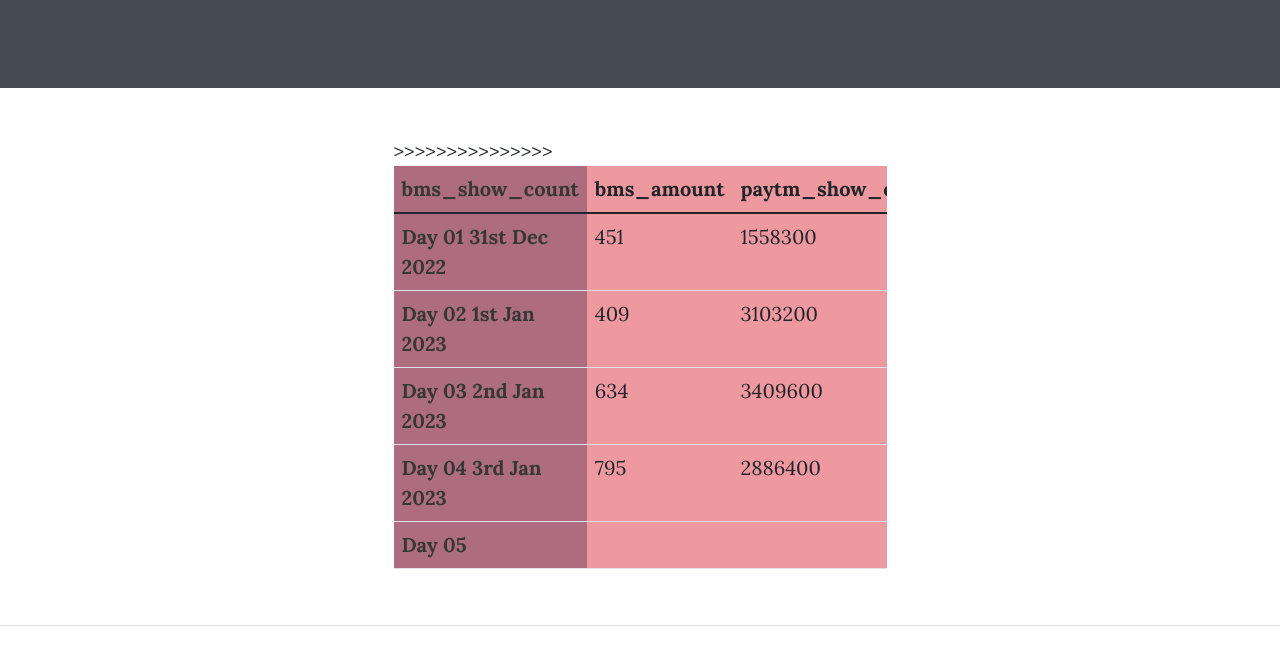
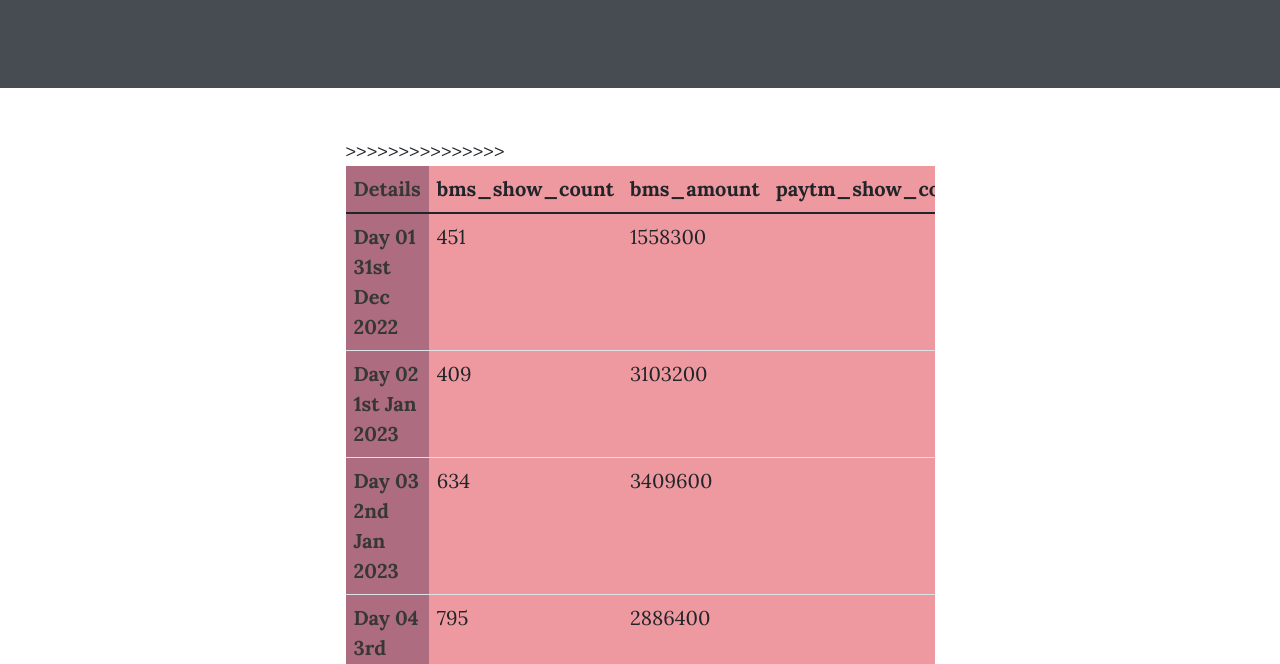
Before and after one commit to meppadiyan/pages, a plain HTML site: page 2023/2/malikappuram-boxoffice.html in a window 1280 px wide. Shown: the part 780-1444 px from the top of the page. Drawn offline with nearby package versions, Linux system fonts and the light colour scheme; a script that the page names is missing.

Commit message:
published from app

```diff
--- a/2023/2/malikappuram-boxoffice.html
+++ b/2023/2/malikappuram-boxoffice.html
@@ -56,13 +56,10 @@
             <div class="container px-4 px-lg-5">
                 <div class="row gx-4 gx-lg-5 justify-content-center">
                     <div class="col-md-10 col-lg-8 col-xl-7">
-                        <div class="container">
-                        <div class="row">
-                          <div class="col">
-                            <div class="table-responsive">
+                        <div class="table-responsive">
                               <table class="table table-hover">
-                              <thead><tr><th scope='col'>bms_show_count</th><th scope='col'>bms_amount</th><th scope='col'>paytm_show_count</th><th scope='col'>paytm_amount</th><th scope='col'>source</th></tr></thead>
-                              <tbody><tr><th>Day 01
+                                  <thead><tr><th scope='col'>Details</th><th scope='col'>bms_show_count</th><th scope='col'>bms_amount</th><th scope='col'>paytm_show_count</th><th scope='col'>paytm_amount</th><th scope='col'>source</th></tr></thead>
+                                  <tbody><tr><th>Day 01
 31st Dec 2022</th><td>451</td><td>1558300</td><td></td>><td></td>><td><a href='https://github.com/HedCET/bms/blob/main/Malikappuram/96e810.2022-12-31.csv'>github.com</a>,<a href='
 https://github.com/HedCET/paytm-movies/blob/main/Malikappuram/96e810.2022-12-31.csv'>github.com</a>,</td></tr><tr><th>Day 02
 1st Jan 2023</th><td>409</td><td>3103200</td><td></td>><td></td>><td><a href='https://github.com/HedCET/bms/blob/main/Malikappuram/96e810.2022-12-31.csv'>github.com</a>,<a href='
@@ -70,10 +67,7 @@ https://github.com/HedCET/bms/blob/main/Malikappuram/96e810.2022-12-31.csv'>gith
 2nd Jan 2023</th><td>634</td><td>3409600</td><td></td>><td></td>><td></td>></tr><tr><th>Day 04
 3rd Jan 2023</th><td>795</td><td>2886400</td><td></td>><td></td>><td></td>></tr><tr><th>Day 05</th><td></td>><td></td>><td></td>><td></td>><td></td>></tr></tbody>
                               </table>
-                            </div>
                           </div>
-                        </div>
-                      </div>
 
                         <p>
 
```
